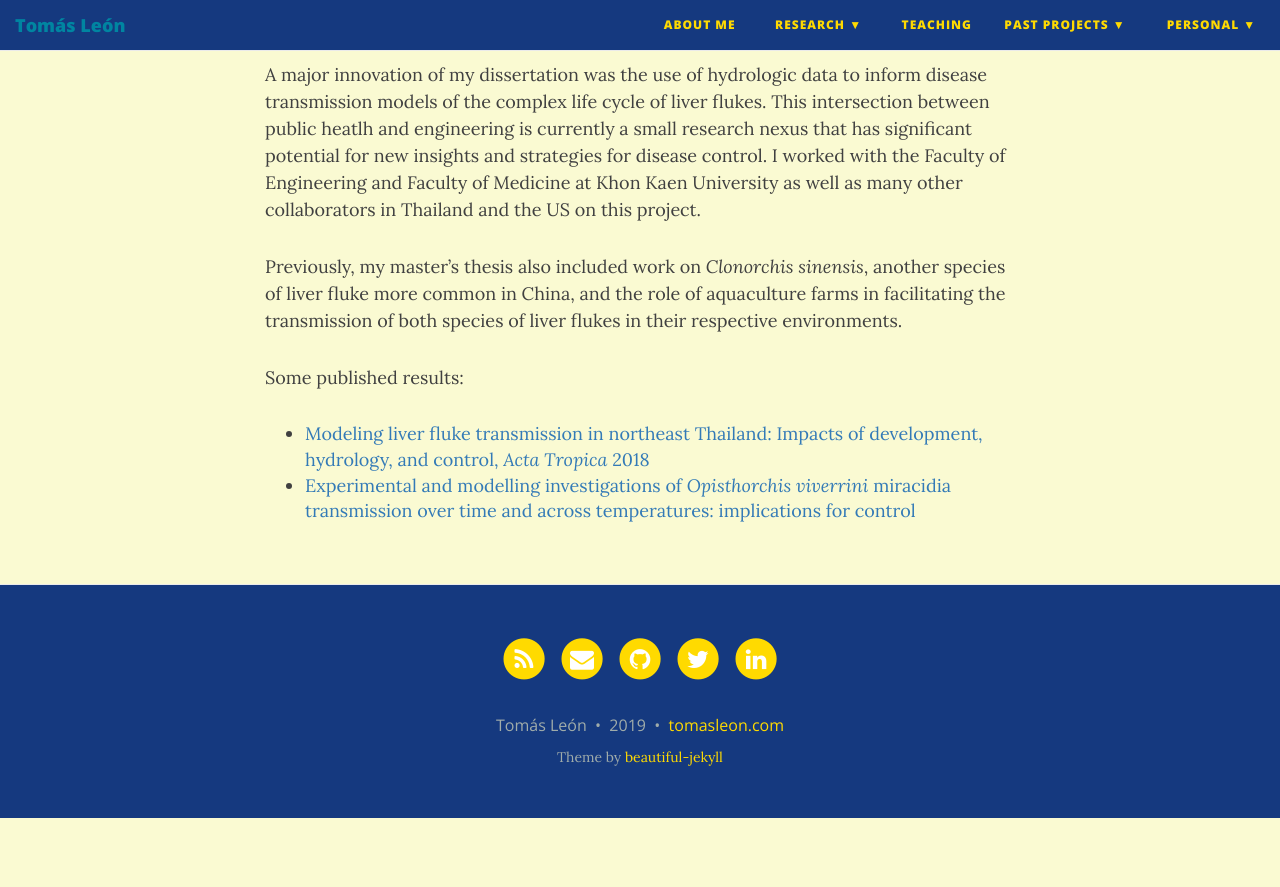
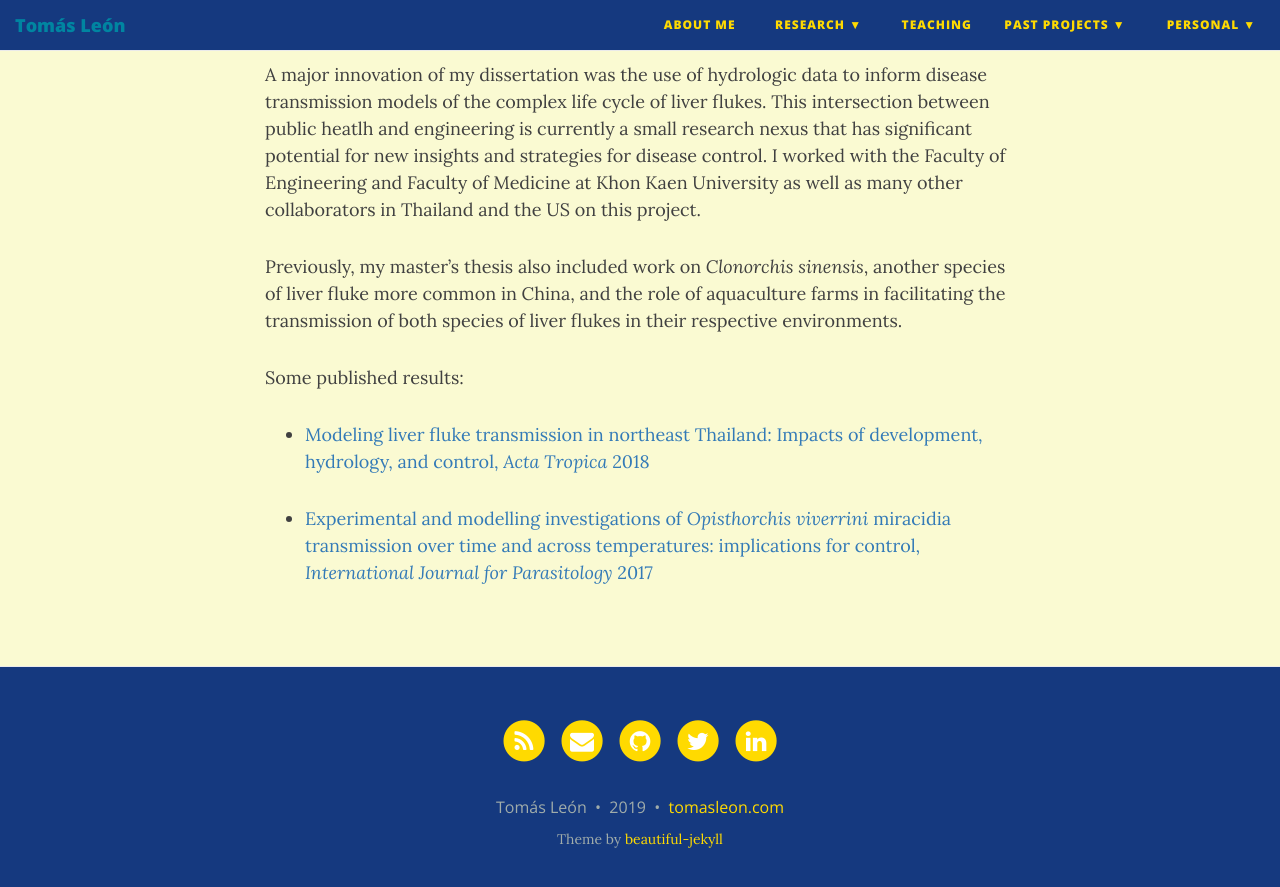
Before and after one commit to tomasleon/tomasleon.github.io, a Jekyll site: the page built from liverfluke.md, in a window 1280 px wide and 900 px high, scrolled down 962 px. Shown: the top 887 px of the window. Built offline with Jekyll 4.4.1, drawn with Linux system fonts in a browser that asks for light colours; nearby versions of some CDN libraries; before the commit the page ends 1780 px from its top, so only the background shows below that.

Commit message:
Update pubs

```diff
--- a/liverfluke.md
+++ b/liverfluke.md
@@ -20,4 +20,5 @@ Previously, my master's thesis also included work on _Clonorchis sinensis_, anot
 Some published results:
 
 * [Modeling liver fluke transmission in northeast Thailand: Impacts of development, hydrology, and control, _Acta Tropica_ 2018](https://www.sciencedirect.com/science/article/pii/S0001706X18304601)
-* [Experimental and modelling investigations of _Opisthorchis viverrini_ miracidia transmission over time and across temperatures: implications for control](https://www.sciencedirect.com/science/article/abs/pii/S0020751917300425)
+
+* [Experimental and modelling investigations of _Opisthorchis viverrini_ miracidia transmission over time and across temperatures: implications for control, _International Journal for Parasitology_ 2017](https://www.sciencedirect.com/science/article/abs/pii/S0020751917300425)
```
